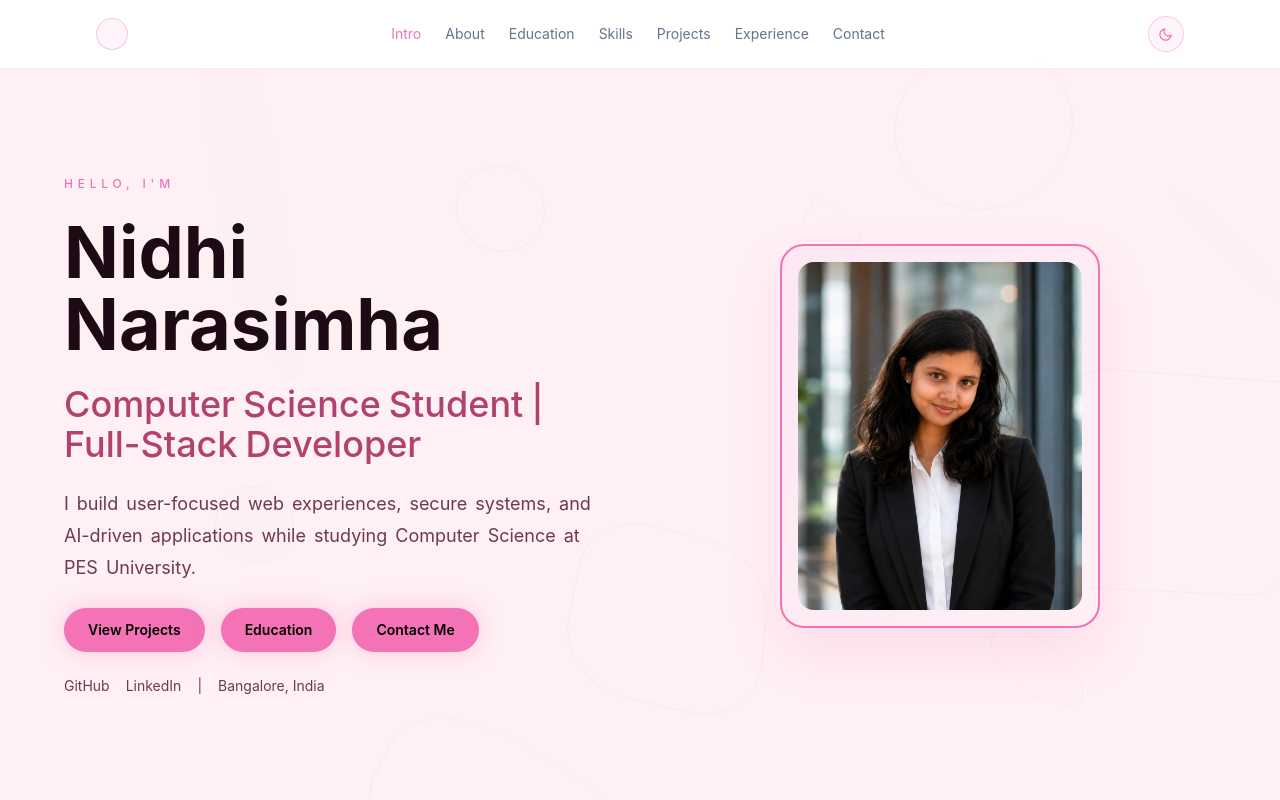
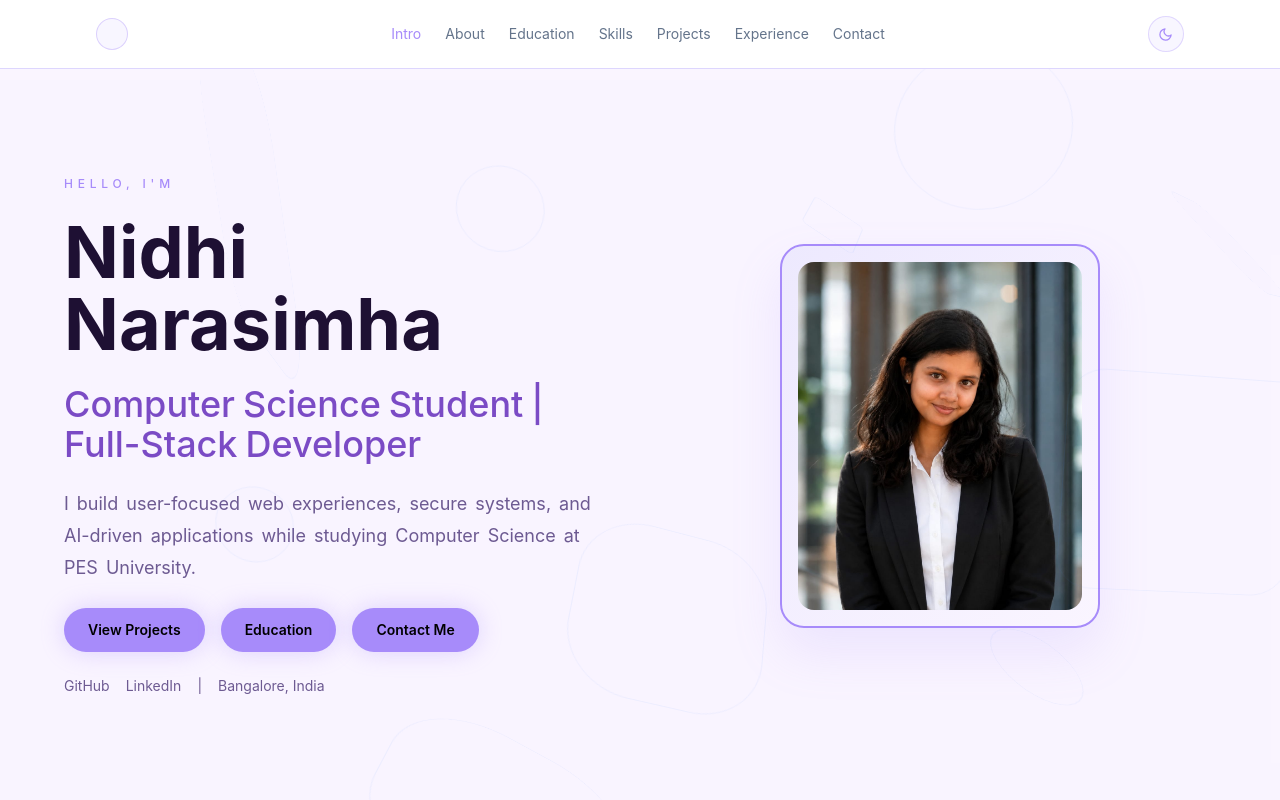
Before and after one commit to nidhinarasimha/nidhinarasimha.github.io, a React (Vite) app: page / in a window 1280 px wide. Both pictures are taken after a click on the button "Switch to light mode". Shown: the top 800 px of the page. Built offline with nearby package versions, Linux system fonts and the light colour scheme.

Commit message:
Setup GitHub Pages

```diff
--- a/src/App.tsx
+++ b/src/App.tsx
@@ -12,7 +12,7 @@ function App() {
 
   return (
     <div
-      className={`relative min-h-screen ${isDark ? 'text-white' : 'bg-[#fff0f5] text-[#1c0a14]'}`}
+      className={`relative min-h-screen ${isDark ? 'text-white' : 'bg-[#faf5ff] text-[#1e1033]'}`}
       style={
         isDark
           ? {
--- a/src/components/Navbar.tsx
+++ b/src/components/Navbar.tsx
@@ -52,7 +52,6 @@ export default function Navbar() {
 
   useEffect(() => {
     if (location.pathname !== '/') { setActive(''); return; }
-
     const updateActiveSection = () => {
       const scrollPosition = window.scrollY + 180;
       const current = navItems
@@ -63,7 +62,6 @@ export default function Navbar() {
         .find((section) => section.offsetTop <= scrollPosition);
       setActive(current?.id ?? 'intro');
     };
-
     updateActiveSection();
     window.addEventListener('scroll', updateActiveSection, { passive: true });
     window.addEventListener('resize', updateActiveSection);
@@ -76,38 +74,36 @@ export default function Navbar() {
   const headerStyle = isDark
     ? { background: 'rgba(0,0,0,0.55)', backdropFilter: 'blur(20px)', WebkitBackdropFilter: 'blur(20px)', borderBottom: '1px solid rgba(255,255,255,0.07)' }
     : undefined;
-
   const headerClass = isDark
     ? 'fixed left-0 right-0 top-0 z-50'
-    : 'fixed left-0 right-0 top-0 z-50 border-b border-pink-100 bg-white/95 backdrop-blur-lg';
+    : 'fixed left-0 right-0 top-0 z-50 border-b border-violet-200 bg-white/95 backdrop-blur-lg';
 
-  const navLinkActive = isDark ? 'text-[#c084fc]' : 'text-[#f472b6]';
-  const navLinkInactive = isDark ? 'text-white/50 hover:text-white' : 'text-slate-500 hover:text-[#1c0a14]';
-  const textBase = isDark ? 'text-white' : 'text-[#1c0a14]';
+  const navLinkActive   = isDark ? 'text-[#c084fc]' : 'text-[#a78bfa]';
+  const navLinkInactive = isDark ? 'text-white/50 hover:text-white' : 'text-slate-500 hover:text-[#1e1033]';
+  const textBase        = isDark ? 'text-white' : 'text-[#1e1033]';
 
   const mobileMenuStyle = isDark
     ? { background: 'rgba(0,0,0,0.7)', backdropFilter: 'blur(24px)', WebkitBackdropFilter: 'blur(24px)', borderTop: '1px solid rgba(255,255,255,0.07)' }
     : undefined;
-  const mobileMenuClass = isDark ? '' : 'border-t border-pink-100 bg-white';
-  const mobileActive = isDark ? 'text-[#c084fc]' : 'text-[#f472b6] bg-[#fce7f3]';
-  const mobileInactive = isDark ? 'text-white/60 hover:text-white hover:bg-white/5' : 'text-slate-600 hover:bg-pink-50 hover:text-[#1c0a14]';
+  const mobileMenuClass  = isDark ? '' : 'border-t border-violet-200 bg-white';
+  const mobileActive     = isDark ? 'text-[#c084fc]' : 'text-[#a78bfa] bg-[#ede9fe]';
+  const mobileInactive   = isDark ? 'text-white/60 hover:text-white hover:bg-white/5' : 'text-slate-600 hover:bg-violet-50 hover:text-[#1e1033]';
 
   const logoStyle = isDark
     ? { border: '1px solid rgba(192,132,252,0.3)', background: 'rgba(192,132,252,0.08)' }
-    : { border: '1px solid rgba(244,114,182,0.35)', background: 'rgba(244,114,182,0.08)' };
+    : { border: '1px solid rgba(167,139,250,0.35)', background: 'rgba(167,139,250,0.08)' };
 
   const toggleStyle = isDark
     ? { border: '1px solid rgba(192,132,252,0.25)', background: 'rgba(192,132,252,0.08)', color: '#c084fc' }
-    : { border: '1px solid rgba(244,114,182,0.3)', background: 'rgba(244,114,182,0.08)', color: '#f472b6' };
-
+    : { border: '1px solid rgba(167,139,250,0.3)',  background: 'rgba(167,139,250,0.08)', color: '#a78bfa' };
   const toggleClass = isDark
     ? 'flex h-9 w-9 items-center justify-center rounded-full transition-all duration-200 hover:bg-[#c084fc]/15'
-    : 'flex h-9 w-9 items-center justify-center rounded-full transition-all duration-200 hover:bg-[#f472b6]/15';
+    : 'flex h-9 w-9 items-center justify-center rounded-full transition-all duration-200 hover:bg-[#a78bfa]/15';
 
   const hamburgerClass = isDark
     ? 'md:hidden inline-flex h-10 w-10 flex-col items-center justify-center gap-1.5 rounded-lg transition-colors hover:bg-white/5'
-    : 'md:hidden inline-flex h-10 w-10 flex-col items-center justify-center gap-1.5 rounded-lg border border-pink-100 bg-pink-50 transition-colors';
-  const barClass = isDark ? 'block h-0.5 w-5 bg-white/70' : 'block h-0.5 w-5 bg-[#1c0a14]';
+    : 'md:hidden inline-flex h-10 w-10 flex-col items-center justify-center gap-1.5 rounded-lg border border-violet-200 bg-violet-50 transition-colors';
+  const barClass = isDark ? 'block h-0.5 w-5 bg-white/70' : 'block h-0.5 w-5 bg-[#1e1033]';
 
   return (
     <header className={headerClass} style={headerStyle}>
--- a/src/components/ProjectCard.tsx
+++ b/src/components/ProjectCard.tsx
@@ -5,7 +5,7 @@ import { useTheme } from '../contexts/ThemeContext';
 
 export default function ProjectCard({ project, tone = 'dark' }: { project: Project; tone?: 'dark' | 'light' }) {
   const { isDark } = useTheme();
-  const accent = isDark ? '#c084fc' : '#f472b6';
+  const accent = isDark ? '#c084fc' : '#a78bfa';
 
   const cardStyle = isDark && tone === 'dark'
     ? { background: 'rgba(255,255,255,0.04)', backdropFilter: 'blur(20px)', WebkitBackdropFilter: 'blur(20px)', border: '1px solid rgba(255,255,255,0.08)' }
@@ -13,17 +13,17 @@ export default function ProjectCard({ project, tone = 'dark' }: { project: Proje
 
   const cardBase = isDark && tone === 'dark'
     ? 'rounded-3xl shadow-2xl shadow-black/60'
-    : 'rounded-3xl border border-pink-100 bg-white shadow-xl shadow-pink-100/60';
+    : 'rounded-3xl border border-violet-200 bg-white shadow-xl shadow-violet-100/60';
 
   const pillStyle = isDark && tone === 'dark'
     ? { background: 'rgba(192,132,252,0.1)', border: '1px solid rgba(192,132,252,0.2)' }
     : undefined;
   const pillBase = isDark && tone === 'dark'
     ? 'rounded-full px-3 py-1 text-xs text-white'
-    : 'rounded-full px-3 py-1 text-xs bg-[#fce7f3] text-[#9d174d]';
+    : 'rounded-full px-3 py-1 text-xs bg-[#ede9fe] text-[#5b21b6]';
 
-  const textPrimary = isDark && tone === 'dark' ? 'text-white' : 'text-[#1c0a14]';
-  const textMeta = isDark && tone === 'dark' ? 'text-white/55' : 'text-[#6b3a51]';
+  const textPrimary = isDark && tone === 'dark' ? 'text-white' : 'text-[#1e1033]';
+  const textMeta = isDark && tone === 'dark' ? 'text-white/55' : 'text-[#6d5a92]';
 
   return (
     <motion.article
--- a/src/components/SectionHeading.tsx
+++ b/src/components/SectionHeading.tsx
@@ -10,7 +10,7 @@ export default function SectionHeading({
   tone?: 'dark' | 'light';
 }) {
   const { isDark } = useTheme();
-  const accentColor = isDark ? '#c084fc' : '#f472b6';
+  const accentColor = isDark ? '#c084fc' : '#a78bfa';
 
   const textColor = !isDark
     ? 'text-[#0f172a]'
--- a/src/routes/Education.tsx
+++ b/src/routes/Education.tsx
@@ -27,14 +27,14 @@ export default function Education() {
   const { isDark } = useTheme();
   const d = isDark;
 
-  const accent = d ? '#c084fc' : '#f472b6';
+  const accent = d ? '#c084fc' : '#a78bfa';
   const glass = d
     ? { background: 'rgba(255,255,255,0.04)', backdropFilter: 'blur(20px)', WebkitBackdropFilter: 'blur(20px)', border: '1px solid rgba(255,255,255,0.08)' }
     : undefined;
 
   return (
     <motion.section
-      className={`min-h-screen px-6 py-24 sm:px-8 ${d ? '' : 'bg-[#fff0f5] text-[#1c0a14]'}`}
+      className={`min-h-screen px-6 py-24 sm:px-8 ${d ? '' : 'bg-[#faf5ff] text-[#1e1033]'}`}
       initial={{ opacity: 0, y: 30 }}
       animate={{ opacity: 1, y: 0 }}
       transition={{ duration: 0.6 }}
@@ -47,16 +47,16 @@ export default function Education() {
             <article
               key={item.title}
               className={`rounded-3xl p-6 shadow-2xl transition hover:-translate-y-1 sm:p-8 ${
-                d ? 'shadow-black/50' : 'border border-pink-100 bg-white shadow-pink-100/50'
+                d ? 'shadow-black/50' : 'border border-violet-200 bg-white shadow-violet-100/50'
               }`}
               style={d ? glass : undefined}
               onMouseEnter={e => d && (e.currentTarget.style.borderColor = `${accent}40`)}
               onMouseLeave={e => d && (e.currentTarget.style.borderColor = 'rgba(255,255,255,0.08)')}
             >
               <p className="text-sm uppercase tracking-[0.24em]" style={{ color: accent }}>{item.period}</p>
-              <h3 className={`mt-4 text-xl font-semibold ${d ? 'text-white' : 'text-[#1c0a14]'}`}>{item.title}</h3>
-              <p className={`mt-2 text-sm ${d ? 'text-white/55' : 'text-[#6b3a51]'}`}>{item.institution}</p>
-              <ul className={`mt-5 space-y-3 ${d ? 'text-white/50' : 'text-[#6b3a51]'}`}>
+              <h3 className={`mt-4 text-xl font-semibold ${d ? 'text-white' : 'text-[#1e1033]'}`}>{item.title}</h3>
+              <p className={`mt-2 text-sm ${d ? 'text-white/55' : 'text-[#6d5a92]'}`}>{item.institution}</p>
+              <ul className={`mt-5 space-y-3 ${d ? 'text-white/50' : 'text-[#6d5a92]'}`}>
                 {item.details.map((detail) => (
                   <li key={detail} className="flex gap-2 text-sm">
                     <span className="mt-1 inline-block h-1.5 w-1.5 shrink-0 rounded-full" style={{ background: accent }}></span>
--- a/src/routes/Home.tsx
+++ b/src/routes/Home.tsx
@@ -45,8 +45,8 @@ export default function Home() {
   const splitWords = (text: string) => text.split(' ');
 
   // ─── theme tokens ────────────────────────────────────────────────
-  const accent      = d ? '#c084fc' : '#f472b6';
-  const accentHover = d ? '#a855f7' : '#ec4899';
+  const accent      = d ? '#c084fc' : '#a78bfa';
+  const accentHover = d ? '#a855f7' : '#8b5cf6';
 
   const glass = d
     ? { background: 'rgba(255,255,255,0.04)', backdropFilter: 'blur(20px)', WebkitBackdropFilter: 'blur(20px)', border: '1px solid rgba(255,255,255,0.08)' }
@@ -55,21 +55,21 @@ export default function Home() {
     ? { background: 'rgba(255,255,255,0.06)', backdropFilter: 'blur(28px)', WebkitBackdropFilter: 'blur(28px)', border: '1px solid rgba(255,255,255,0.1)' }
     : undefined;
 
-  const cardBase  = d ? 'rounded-3xl shadow-2xl shadow-black/60' : 'rounded-3xl border border-pink-100 bg-white shadow-xl shadow-pink-100/50';
+  const cardBase  = d ? 'rounded-3xl shadow-2xl shadow-black/60' : 'rounded-3xl border border-violet-200 bg-white shadow-xl shadow-violet-100/50';
   const cardHover = `transition hover:-translate-y-1 ${d ? '' : ''}`;
 
-  const secBgNormal  = d ? '' : 'bg-[#fff0f5]';
-  const secBgAlt     = d ? '' : 'bg-[#fce7f3]';
-  const secBgContact = d ? '' : 'bg-[#fdf2f8]';
+  const secBgNormal  = d ? '' : 'bg-[#faf5ff]';
+  const secBgAlt     = d ? '' : 'bg-[#ede9fe]';
+  const secBgContact = d ? '' : 'bg-[#f0ebff]';
 
-  const textPrimary = d ? 'text-white'    : 'text-[#1c0a14]';
-  const textSec     = d ? 'text-white/60' : 'text-[#6b3a51]';
-  const textDim     = d ? 'text-white/50' : 'text-[#6b3a51]';
+  const textPrimary = d ? 'text-white'    : 'text-[#1e1033]';
+  const textSec     = d ? 'text-white/60' : 'text-[#6d5a92]';
+  const textDim     = d ? 'text-white/50' : 'text-[#6d5a92]';
 
-  const lightCardText = d ? 'text-[#6b3a51]' : 'text-[#6b3a51]';
-  const lightHeading  = d ? 'text-[#1c0a14]' : 'text-[#1c0a14]';
+  const lightCardText = d ? 'text-[#6d5a92]' : 'text-[#6d5a92]';
+  const lightHeading  = d ? 'text-[#1e1033]' : 'text-[#1e1033]';
 
-  const skillPill      = d ? 'text-white text-sm px-4 py-3 rounded-2xl' : 'bg-[#fce7f3] text-[#9d174d] text-sm px-4 py-3 rounded-2xl';
+  const skillPill      = d ? 'text-white text-sm px-4 py-3 rounded-2xl' : 'bg-[#ede9fe] text-[#5b21b6] text-sm px-4 py-3 rounded-2xl';
   const skillPillStyle = d ? { background: 'rgba(192,132,252,0.1)', border: '1px solid rgba(192,132,252,0.2)', backdropFilter: 'blur(8px)' } : undefined;
 
   const greetingWords = splitWords(`Hello, I'm`);
@@ -89,7 +89,7 @@ export default function Home() {
       {/* ── Intro ──────────────────────────────────────────────────── */}
       <motion.section
         id="intro"
-        className={`min-h-screen px-6 py-24 sm:px-8 ${d ? '' : 'bg-[#fff0f5]/85'}`}
+        className={`min-h-screen px-6 py-24 sm:px-8 ${d ? '' : 'bg-[#faf5ff]/85'}`}
         initial="hidden" animate="visible" variants={sectionVariant}
       >
         <div className="mx-auto grid max-w-6xl grid-cols-1 items-center gap-12 lg:grid-cols-2">
@@ -113,7 +113,7 @@ export default function Home() {
               ))}
             </motion.h1>
 
-            <motion.h2 className={`flex flex-wrap text-3xl font-medium sm:text-4xl ${d ? 'text-white/70' : 'text-[#9d174d]/80'}`} variants={lineContainer}>
+            <motion.h2 className={`flex flex-wrap text-3xl font-medium sm:text-4xl ${d ? 'text-white/70' : 'text-[#5b21b6]/80'}`} variants={lineContainer}>
               {titleWords.map((word, i) => (
                 <motion.span key={i} className="inline-block mr-2" variants={wordItem}>{word}</motion.span>
               ))}
@@ -152,7 +152,7 @@ export default function Home() {
                   href={social.href}
                   target="_blank"
                   rel="noreferrer"
-                  className={`transition ${d ? 'hover:text-white' : 'hover:text-[#1c0a14]'}`}
+                  className={`transition ${d ? 'hover:text-white' : 'hover:text-[#1e1033]'}`}
                   variants={wordItem}
                 >
                   {social.label}
@@ -177,9 +177,9 @@ export default function Home() {
                 backdropFilter: 'blur(10px)',
                 boxShadow: '0 25px 50px rgba(0,0,0,0.6), 0 0 60px rgba(192,132,252,0.1)',
               } : {
-                border: '2px solid #f472b6',
-                background: 'linear-gradient(to bottom right, #fce7f3, #fff0f5)',
-                boxShadow: '0 25px 50px rgba(244,114,182,0.15)',
+                border: '2px solid #a78bfa',
+                background: 'linear-gradient(to bottom right, #ede9fe, #faf5ff)',
+                boxShadow: '0 25px 50px rgba(167,139,250,0.15)',
               }}
             >
               <img src={profileImage} alt="Nidhi Narasimha" className="h-full w-full rounded-2xl object-cover" />
@@ -191,7 +191,7 @@ export default function Home() {
       {/* ── About ──────────────────────────────────────────────────── */}
       <motion.section
         id="about"
-        className={`min-h-screen px-6 py-24 sm:px-8 ${d ? '' : `${secBgAlt} text-[#1c0a14]`}`}
+        className={`min-h-screen px-6 py-24 sm:px-8 ${d ? '' : `${secBgAlt} text-[#1e1033]`}`}
         initial="hidden" whileInView="visible" viewport={{ once: true }}
         transition={{ duration: 0.7, delay: 0.1 }} variants={sectionVariant}
       >
@@ -220,7 +220,7 @@ export default function Home() {
               <p className={`max-w-3xl leading-8 ${textDim}`}>
                 I am currently pursuing a Bachelor of Technology in Computer Science at PES University. I enjoy building full-stack projects that combine intuitive UI, secure backend systems, and intelligent automation. I am passionate about applying machine learning, cloud computing, and modern web technologies to solve real user problems.
               </p>
-              <div className="mt-8 grid gap-3 rounded-3xl border border-pink-100 bg-white p-6 shadow-lg shadow-pink-100/40">
+              <div className="mt-8 grid gap-3 rounded-3xl border border-violet-200 bg-white p-6 shadow-lg shadow-violet-100/40">
                 {[
                   'Education in Web Technology, Machine Learning, Cloud Computing, Blockchain, Data Structures and Algorithms, Operating Systems, Computer Networks, Database Management and Technology, Data Analytics, and OOAD',
                   'Active contributor to IEEE PESU, Kannada Koota, and CodeChef communities',
@@ -228,7 +228,7 @@ export default function Home() {
                 ].map((text) => (
                   <div key={text} className="flex items-start gap-3">
                     <span className="mt-1.5 inline-flex h-3 w-3 shrink-0 rounded-full" style={{ background: accent }}></span>
-                    <span className="text-sm text-[#6b3a51]">{text}</span>
+                    <span className="text-sm text-[#6d5a92]">{text}</span>
                   </div>
                 ))}
               </div>
@@ -240,7 +240,7 @@ export default function Home() {
       {/* ── Education ──────────────────────────────────────────────── */}
       <motion.section
         id="education"
-        className={`min-h-screen px-6 py-24 sm:px-8 ${d ? '' : `${secBgNormal} text-[#1c0a14]`}`}
+        className={`min-h-screen px-6 py-24 sm:px-8 ${d ? '' : `${secBgNormal} text-[#1e1033]`}`}
         initial="hidden" whileInView="visible" viewport={{ once: true }}
         transition={{ duration: 0.7, delay: 0.15 }} variants={sectionVariant}
       >
@@ -285,7 +285,7 @@ export default function Home() {
       {/* ── Skills ─────────────────────────────────────────────────── */}
       <motion.section
         id="skills"
-        className={`min-h-screen px-6 py-24 sm:px-8 ${d ? '' : `${secBgAlt} text-[#1c0a14]`}`}
+        className={`min-h-screen px-6 py-24 sm:px-8 ${d ? '' : `${secBgAlt} text-[#1e1033]`}`}
         initial="hidden" whileInView="visible" viewport={{ once: true }}
         transition={{ duration: 0.7, delay: 0.15 }} variants={sectionVariant}
       >
@@ -309,7 +309,7 @@ export default function Home() {
       {/* ── Projects ───────────────────────────────────────────────── */}
       <motion.section
         id="projects"
-        className={`min-h-screen px-6 py-24 sm:px-8 ${d ? '' : `${secBgNormal} text-[#1c0a14]`}`}
+        className={`min-h-screen px-6 py-24 sm:px-8 ${d ? '' : `${secBgNormal} text-[#1e1033]`}`}
         initial="hidden" whileInView="visible" viewport={{ once: true }}
         transition={{ duration: 0.7, delay: 0.2 }} variants={sectionVariant}
       >
@@ -326,7 +326,7 @@ export default function Home() {
       {/* ── Experience ─────────────────────────────────────────────── */}
       <motion.section
         id="experience"
-        className={`min-h-screen px-6 py-24 sm:px-8 ${d ? '' : `${secBgAlt} text-[#1c0a14]`}`}
+        className={`min-h-screen px-6 py-24 sm:px-8 ${d ? '' : `${secBgAlt} text-[#1e1033]`}`}
         initial="hidden" whileInView="visible" viewport={{ once: true }}
         transition={{ duration: 0.7, delay: 0.25 }} variants={sectionVariant}
       >
@@ -371,7 +371,7 @@ export default function Home() {
       {/* ── Contact ────────────────────────────────────────────────── */}
       <motion.section
         id="contact"
-        className={`min-h-screen px-6 py-24 sm:px-8 ${d ? '' : `${secBgContact} text-[#1c0a14]`}`}
+        className={`min-h-screen px-6 py-24 sm:px-8 ${d ? '' : `${secBgContact} text-[#1e1033]`}`}
         initial="hidden" whileInView="visible" viewport={{ once: true }}
         transition={{ duration: 0.7, delay: 0.3 }} variants={sectionVariant}
       >
@@ -384,8 +384,8 @@ export default function Home() {
               boxShadow: `0 25px 60px rgba(0,0,0,0.6), 0 0 80px rgba(192,132,252,0.06)`,
             } : {
               background: '#ffffff',
-              border: '1px solid #fce7f3',
-              boxShadow: '0 20px 40px rgba(244,114,182,0.08)',
+              border: '1px solid #ddd6fe',
+              boxShadow: '0 20px 40px rgba(167,139,250,0.08)',
             }}
           >
             <p className={`text-lg font-semibold ${textPrimary}`}>Get in touch</p>
--- a/src/routes/ProjectDetail.tsx
+++ b/src/routes/ProjectDetail.tsx
@@ -13,8 +13,8 @@ export default function ProjectDetail() {
 
   const project = useMemo(() => projects.find((entry) => entry.slug === slug), [slug]);
 
-  const accent = d ? '#c084fc' : '#f472b6';
-  const accentHover = d ? '#a855f7' : '#ec4899';
+  const accent = d ? '#c084fc' : '#a78bfa';
+  const accentHover = d ? '#a855f7' : '#8b5cf6';
 
   const glass = d
     ? { background: 'rgba(255,255,255,0.04)', backdropFilter: 'blur(20px)', WebkitBackdropFilter: 'blur(20px)', border: '1px solid rgba(255,255,255,0.08)' }
@@ -23,21 +23,21 @@ export default function ProjectDetail() {
     ? { background: 'rgba(255,255,255,0.06)', backdropFilter: 'blur(28px)', WebkitBackdropFilter: 'blur(28px)', border: '1px solid rgba(255,255,255,0.1)' }
     : undefined;
 
-  const textPrimary = d ? 'text-white' : 'text-[#1c0a14]';
-  const textSec = d ? 'text-white/60' : 'text-[#6b3a51]';
+  const textPrimary = d ? 'text-white' : 'text-[#1e1033]';
+  const textSec = d ? 'text-white/60' : 'text-[#6d5a92]';
 
   const backBtnStyle = d
     ? { border: '1px solid rgba(255,255,255,0.12)', background: 'rgba(255,255,255,0.04)', color: 'rgba(255,255,255,0.8)', backdropFilter: 'blur(8px)' }
-    : { border: '1px solid #fce7f3', background: '#ffffff', color: '#1c0a14' };
+    : { border: '1px solid #ddd6fe', background: '#ffffff', color: '#1e1033' };
 
   const techPillStyle = d
     ? { background: 'rgba(192,132,252,0.1)', border: '1px solid rgba(192,132,252,0.2)' }
     : undefined;
-  const techPillBase = d ? 'rounded-full px-4 py-2 text-sm text-white' : 'rounded-full px-4 py-2 text-sm bg-[#fce7f3] text-[#9d174d]';
+  const techPillBase = d ? 'rounded-full px-4 py-2 text-sm text-white' : 'rounded-full px-4 py-2 text-sm bg-[#ede9fe] text-[#5b21b6]';
 
   if (!project) {
     return (
-      <div className={`mx-auto flex min-h-[70vh] max-w-5xl flex-col items-center justify-center px-6 py-24 text-center sm:px-8 ${d ? '' : 'bg-[#fff0f5]'}`}>
+      <div className={`mx-auto flex min-h-[70vh] max-w-5xl flex-col items-center justify-center px-6 py-24 text-center sm:px-8 ${d ? '' : 'bg-[#faf5ff]'}`}>
         <h2 className={`text-3xl font-semibold ${textPrimary}`}>Project not found</h2>
         <p className={`mt-4 ${textSec}`}>Please return to the portfolio and select a valid project.</p>
         <button
@@ -55,7 +55,7 @@ export default function ProjectDetail() {
 
   return (
     <motion.section
-      className={`min-h-screen px-6 py-24 sm:px-8 ${d ? '' : 'bg-[#fff0f5] text-[#1c0a14]'}`}
+      className={`min-h-screen px-6 py-24 sm:px-8 ${d ? '' : 'bg-[#faf5ff] text-[#1e1033]'}`}
       initial={{ opacity: 0 }}
       animate={{ opacity: 1 }}
       transition={{ duration: 0.4 }}
@@ -73,7 +73,7 @@ export default function ProjectDetail() {
 
         <div
           className="rounded-[2rem] p-10 shadow-2xl"
-          style={d ? { ...glassStrong, boxShadow: `0 25px 60px rgba(0,0,0,0.6), 0 0 80px rgba(192,132,252,0.06)` } : { background: '#ffffff', border: '1px solid #fce7f3', boxShadow: '0 20px 40px rgba(244,114,182,0.08)' }}
+          style={d ? { ...glassStrong, boxShadow: `0 25px 60px rgba(0,0,0,0.6), 0 0 80px rgba(192,132,252,0.06)` } : { background: '#ffffff', border: '1px solid #ddd6fe', boxShadow: '0 20px 40px rgba(167,139,250,0.08)' }}
         >
           <SectionHeading title="Project Detail" subtitle={project.title} />
           {project.status && (
@@ -84,7 +84,7 @@ export default function ProjectDetail() {
           <div className="mt-8 grid gap-6 lg:grid-cols-[1fr_0.9fr]">
             <div
               className="space-y-6 rounded-3xl p-8"
-              style={d ? glass : { background: '#fff0f5', border: '1px solid #fce7f3' }}
+              style={d ? glass : { background: '#f0ebff', border: '1px solid #ddd6fe' }}
             >
               <div>
                 <h3 className={`text-lg font-semibold ${textPrimary}`}>Problem solved</h3>
@@ -105,7 +105,7 @@ export default function ProjectDetail() {
 
             <div
               className="rounded-3xl p-8"
-              style={d ? glass : { background: '#fce7f3', border: '1px solid #fbcfe8' }}
+              style={d ? glass : { background: '#ede9fe', border: '1px solid #ddd6fe' }}
             >
               <h3 className={`text-lg font-semibold ${textPrimary}`}>Tech stack</h3>
               <div className="mt-4 flex flex-wrap gap-3">
```
